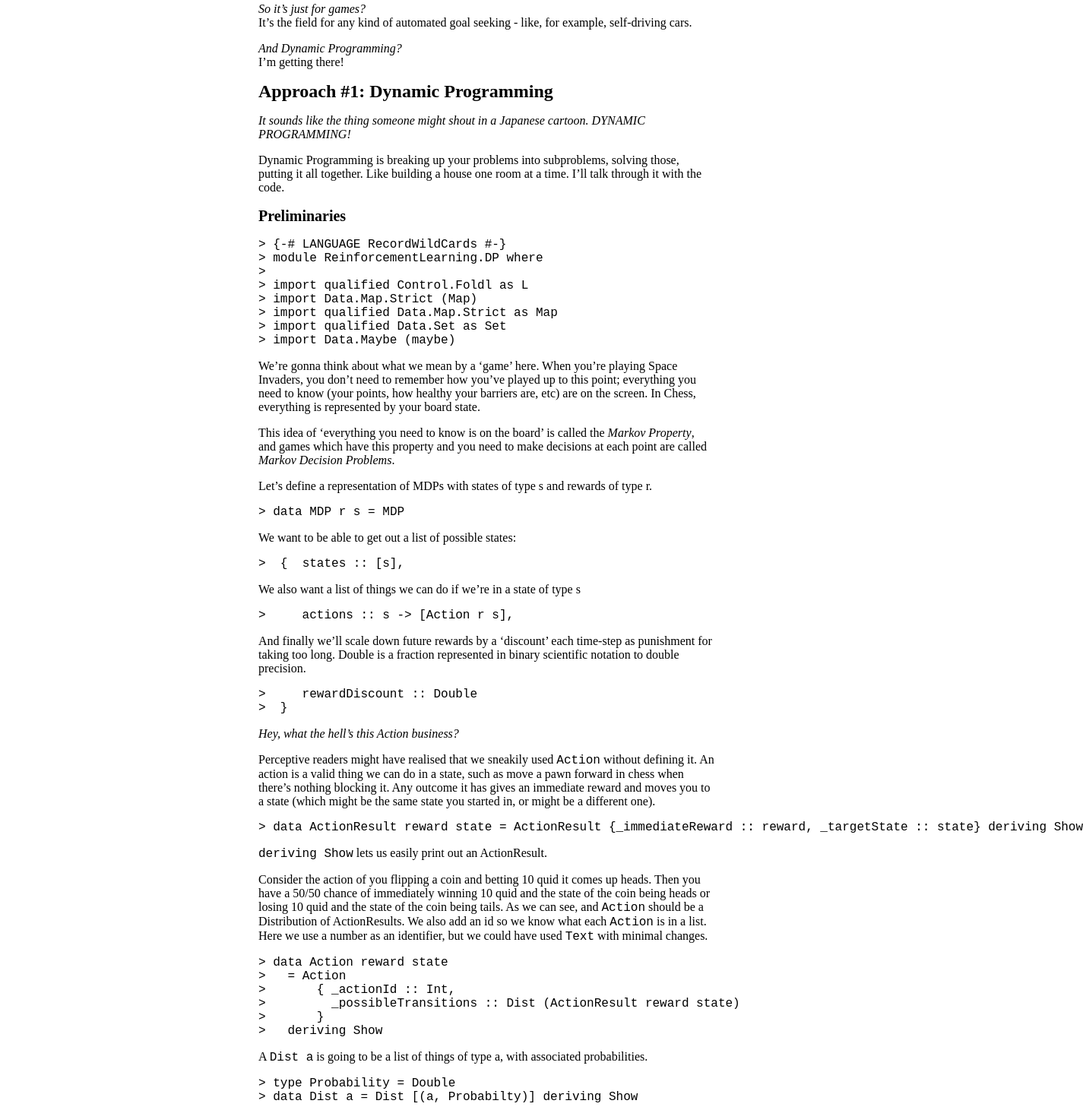
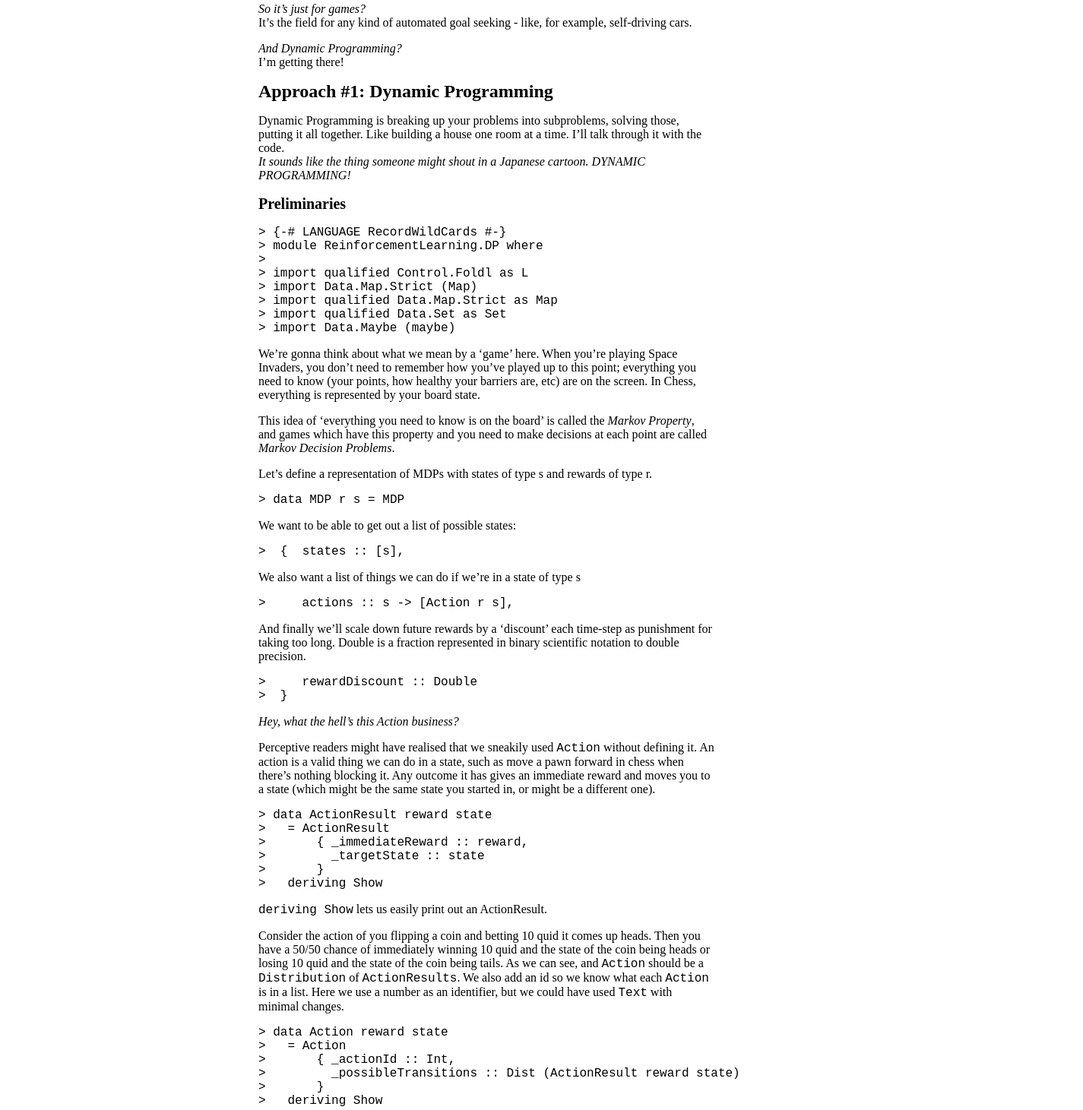
Before and after one commit to baskaransri/baskaransri.github.io, a plain HTML site: page posts/2020-04-29-rl-in-haskell-dynamic-programming.html in a window 1280 px wide. Shown: the part 325-1786 px from the top of the page at 76% size, 1425 px wide, since content can reach past the window. Drawn offline with Linux system fonts and the light colour scheme.

Commit message:
Publish.

```diff
--- a/posts/2020-04-29-rl-in-haskell-dynamic-programming.html
+++ b/posts/2020-04-29-rl-in-haskell-dynamic-programming.html
@@ -35,8 +35,8 @@ It’s the field for any kind of automated goal seeking - like, for example, sel
 <p><em>And Dynamic Programming?</em><br />
 I’m getting there!</p>
 <h1 id="approach-1-dynamic-programming">Approach #1: Dynamic Programming</h1>
-<p><em>It sounds like the thing someone might shout in a Japanese cartoon. <em>DYNAMIC PROGRAMMING!</em></em></p>
-<p>Dynamic Programming is breaking up your problems into subproblems, solving those, putting it all together. Like building a house one room at a time. I’ll talk through it with the code.</p>
+<p>Dynamic Programming is breaking up your problems into subproblems, solving those, putting it all together. Like building a house one room at a time. I’ll talk through it with the code.<br />
+<em>It sounds like the thing someone might shout in a Japanese cartoon. <em>DYNAMIC PROGRAMMING!</em></em></p>
 <h2 id="preliminaries">Preliminaries</h2>
 <div class="sourceCode" id="cb1"><pre class="sourceCode haskell"><code class="sourceCode haskell"><span id="cb1-1"><a href="#cb1-1"></a><span class="op">&gt;</span> <span class="ot">{-# LANGUAGE RecordWildCards #-}</span></span>
 <span id="cb1-2"><a href="#cb1-2"></a><span class="op">&gt;</span> <span class="kw">module</span> <span class="dt">ReinforcementLearning.DP</span> <span class="kw">where</span></span>
@@ -59,9 +59,14 @@ I’m getting there!</p>
 <span id="cb5-2"><a href="#cb5-2"></a><span class="op">&gt;</span>  }</span></code></pre></div>
 <p><em>Hey, what the hell’s this Action business?</em></p>
 <p>Perceptive readers might have realised that we sneakily used <code>Action</code> without defining it. An action is a valid thing we can do in a state, such as move a pawn forward in chess when there’s nothing blocking it. Any outcome it has gives an immediate reward and moves you to a state (which might be the same state you started in, or might be a different one).</p>
-<div class="sourceCode" id="cb6"><pre class="sourceCode haskell"><code class="sourceCode haskell"><span id="cb6-1"><a href="#cb6-1"></a><span class="op">&gt;</span> <span class="kw">data</span> <span class="dt">ActionResult</span> reward state <span class="ot">=</span> <span class="dt">ActionResult</span> {<span class="ot">_immediateReward ::</span> reward,<span class="ot"> _targetState ::</span> state} <span class="kw">deriving</span> <span class="dt">Show</span></span></code></pre></div>
+<div class="sourceCode" id="cb6"><pre class="sourceCode haskell"><code class="sourceCode haskell"><span id="cb6-1"><a href="#cb6-1"></a><span class="op">&gt;</span> <span class="kw">data</span> <span class="dt">ActionResult</span> reward state </span>
+<span id="cb6-2"><a href="#cb6-2"></a><span class="op">&gt;</span>   <span class="ot">=</span> <span class="dt">ActionResult</span> </span>
+<span id="cb6-3"><a href="#cb6-3"></a><span class="op">&gt;</span>       {<span class="ot"> _immediateReward ::</span> reward, </span>
+<span id="cb6-4"><a href="#cb6-4"></a><span class="op">&gt;</span><span class="ot">         _targetState ::</span> state</span>
+<span id="cb6-5"><a href="#cb6-5"></a><span class="op">&gt;</span>       } </span>
+<span id="cb6-6"><a href="#cb6-6"></a><span class="op">&gt;</span>   <span class="kw">deriving</span> <span class="dt">Show</span></span></code></pre></div>
 <p><code>deriving Show</code> lets us easily print out an ActionResult.</p>
-<p>Consider the action of you flipping a coin and betting 10 quid it comes up heads. Then you have a 50/50 chance of immediately winning 10 quid and the state of the coin being heads or losing 10 quid and the state of the coin being tails. As we can see, and <code>Action</code> should be a Distribution of ActionResults. We also add an id so we know what each <code>Action</code> is in a list. Here we use a number as an identifier, but we could have used <code>Text</code> with minimal changes.</p>
+<p>Consider the action of you flipping a coin and betting 10 quid it comes up heads. Then you have a 50/50 chance of immediately winning 10 quid and the state of the coin being heads or losing 10 quid and the state of the coin being tails. As we can see, and <code>Action</code> should be a <code>Distribution</code> of <code>ActionResults</code>. We also add an id so we know what each <code>Action</code> is in a list. Here we use a number as an identifier, but we could have used <code>Text</code> with minimal changes.</p>
 <div class="sourceCode" id="cb7"><pre class="sourceCode haskell"><code class="sourceCode haskell"><span id="cb7-1"><a href="#cb7-1"></a><span class="op">&gt;</span> <span class="kw">data</span> <span class="dt">Action</span> reward state</span>
 <span id="cb7-2"><a href="#cb7-2"></a><span class="op">&gt;</span>   <span class="ot">=</span> <span class="dt">Action</span></span>
 <span id="cb7-3"><a href="#cb7-3"></a><span class="op">&gt;</span>       {<span class="ot"> _actionId ::</span> <span class="dt">Int</span>,</span>
@@ -77,7 +82,7 @@ I’m getting there!</p>
 <span id="cb9-3"><a href="#cb9-3"></a><span class="op">&gt;</span>   f x <span class="ot">=</span> (x, <span class="dv">1</span><span class="op">/</span>len)</span>
 <span id="cb9-4"><a href="#cb9-4"></a><span class="op">&gt;</span>   len <span class="ot">=</span> <span class="fu">fromIntegral</span> (<span class="fu">length</span> ls)</span></code></pre></div>
 <p>Here, <code>map</code> applies a function to every element in the list. In this case, the function attaches the probability <code>1/len</code> to each of the elements of the list. We need <code>fromIntegral</code> because Haskell doesn’t automatically convert between number types, and refuses to divide <code>Int</code>s to give a <code>Double</code>.</p>
-<p>We want to be able to do this with <code>Dist</code> - to be able to easily apply a function to each of the elements. A thing which can do this is called a <code>Functor</code> in Haskell:</p>
+<p>We want to be able to to easily apply a function to each of the elements with <code>Dist</code>. A thing which can do this is called a <code>Functor</code> in Haskell, so let’s make <code>Dist</code> a <code>Functor</code>:</p>
 <div class="sourceCode" id="cb10"><pre class="sourceCode haskell"><code class="sourceCode haskell"><span id="cb10-1"><a href="#cb10-1"></a><span class="kw">instance</span> <span class="dt">Functor</span> (<span class="dt">Dist</span>) <span class="kw">where</span></span>
 <span id="cb10-2"><a href="#cb10-2"></a>  <span class="fu">fmap</span> f (<span class="dt">Dist</span> ls) <span class="ot">=</span> <span class="dt">Dist</span> <span class="op">$</span> <span class="fu">map</span> g ls <span class="kw">where</span> g (a,d) <span class="ot">=</span> (f a, d)</span></code></pre></div>
 <p>In our previous coin-flip bet, we would have initially had a distribution of outcomes of <code>coinFlip = Dist [(10, 0.5), (-10, 0.5)]</code>. Suppose we wanted to double the stakes. Then we could write <code>fmap (*2) coinFlip</code>, which would give us <code>Dist [(20,0.5),(-20,0.5)]</code>.</p>
```
